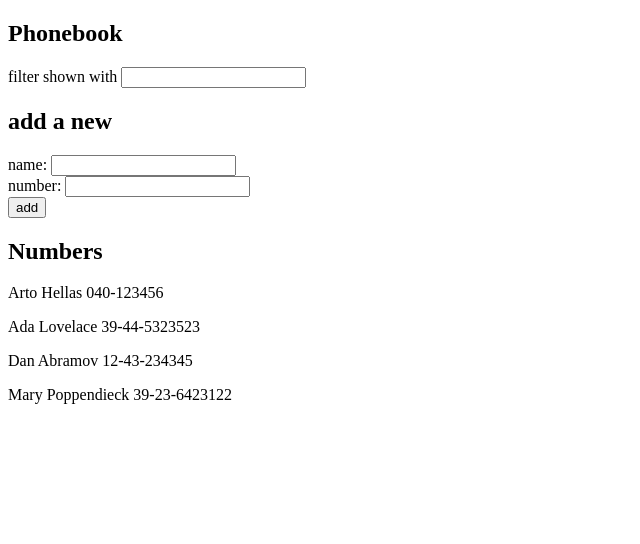
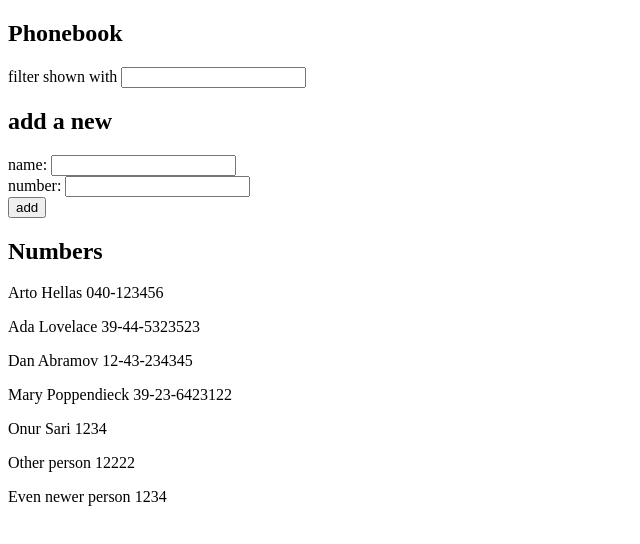
Before and after one commit to mronursari/fullstacksubmissions, a React (Vite) app in the folder part2/phonebook/: page / in a window 1280 px wide. Shown: the top 544 px of the page, without its empty margins (0-640 px from the left). Built offline with nearby package versions, Linux system fonts and the light colour scheme; data requests are answered from the project's data file.

Commit message:
Exercises up to 2.13

```diff
--- a/part2/phonebook/db.json
+++ b/part2/phonebook/db.json
@@ -1,5 +1,5 @@
 {
-    "persons":[
+  "persons": [
     {
       "name": "Arto Hellas",
       "number": "040-123456",
@@ -19,6 +19,21 @@
       "name": "Mary Poppendieck",
       "number": "39-23-6423122",
       "id": 4
+    },
+    {
+      "name": "Onur Sari",
+      "number": "1234",
+      "id": 5
+    },
+    {
+      "name": "Other person",
+      "number": "12222",
+      "id": 6
+    },
+    {
+      "name": "Even newer person",
+      "number": "1234",
+      "id": 7
     }
   ]
 }
--- a/part2/phonebook/src/App.jsx
+++ b/part2/phonebook/src/App.jsx
@@ -1,5 +1,5 @@
 import { useState, useEffect } from 'react'
-import axios from 'axios'
+import personService from './services/persons'
 
 const Person = ({person}) => {
   return(
@@ -13,7 +13,7 @@ const Persons = ({personsToShow}) => {
   return(
     <div>
         {personsToShow.map((person) => <Person key= {person.name} person={person}/>)}
-      </div>
+    </div>
   )
 }
 
@@ -57,10 +57,9 @@ const App = () => {
   const [searchedName, setSearchedName] = useState('')
 
   useEffect(() => {
-    axios
-      .get('http://localhost:3001/persons')
-      .then(response => {
-        setPersons(response.data)
+    personService.getInitialList()
+      .then(initialPersons => {
+        setPersons(initialPersons)
       })
   }, [])
 
@@ -76,7 +75,11 @@ const App = () => {
     if(!sameName)
     {
       const newPerson = { name: newName, number: newNumber}
-      setPersons(persons.concat(newPerson))
+
+      personService.addNewPerson(newPerson)
+        .then(newPerson => {
+          setPersons(persons.concat(newPerson))
+        })
     }
     else
     {
--- /dev/null
+++ b/part2/phonebook/src/services/persons.js
@@ -0,0 +1,17 @@
+import axios from 'axios'
+const baseUrl = 'http://localhost:3001/persons'
+
+const getInitialList = () => {
+    const request = axios.get(baseUrl)
+
+    return request.then(response => response.data)
+}
+
+const addNewPerson = (newPerson) => {
+    const request = axios.post(baseUrl, newPerson)
+
+    return request.then(response => response.data)
+}
+
+
+export default {getInitialList, addNewPerson}
```
Lines whose indentation alone changed are shown as unchanged.
